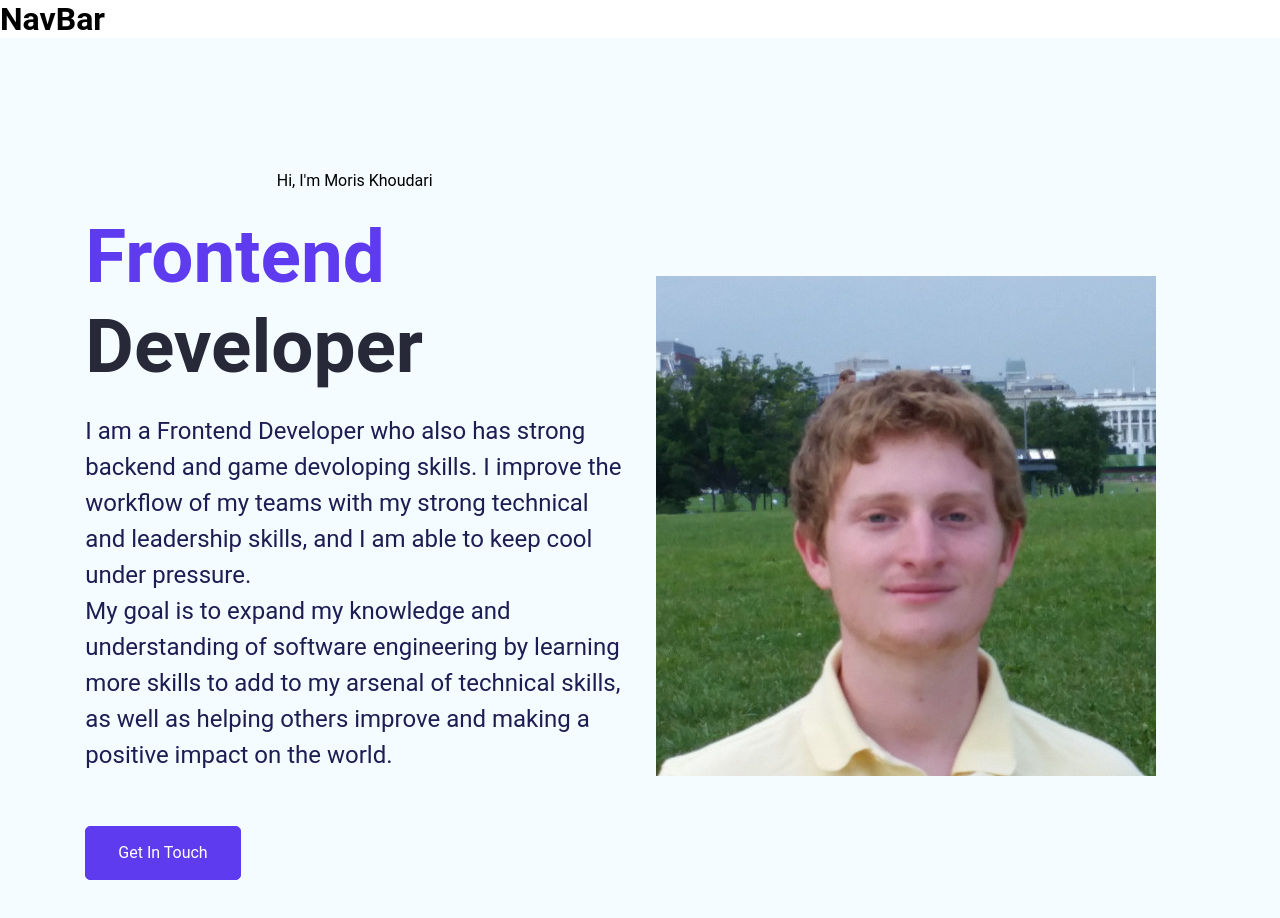
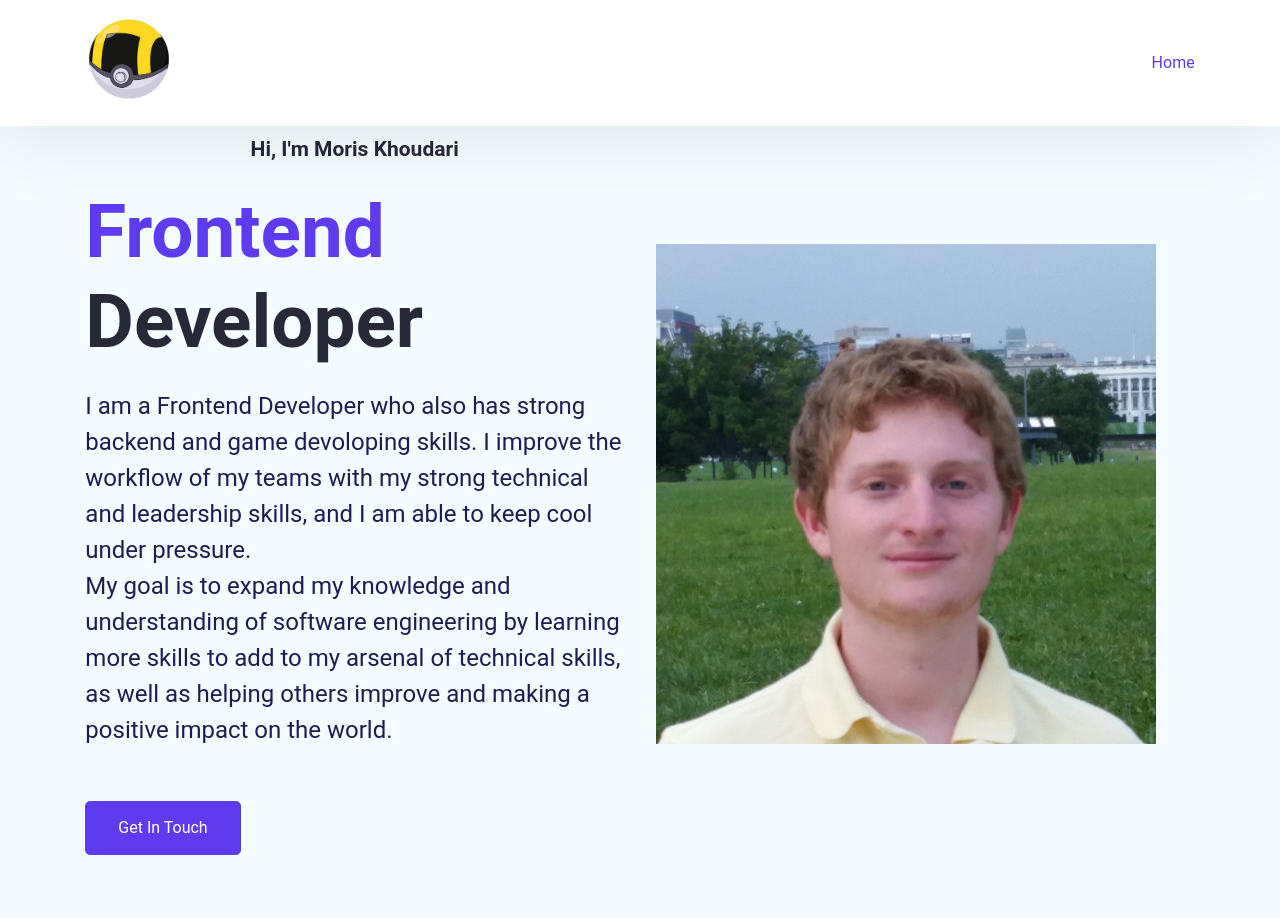
Before and after one commit to moris96/new-portfolio-react, a React (Create React App) app: page / in a window 1280 px wide. Shown: the top 918 px of the page. Built offline with nearby package versions, Linux system fonts and the light colour scheme; a web font is replaced by a local one.

Commit message:
added navbar

```diff
--- a/src/App.js
+++ b/src/App.js
@@ -1,6 +1,7 @@
 // import Main from "./pages/Main/Main";
 
-import All from "./All";
+// import All from "./All";
+import Main from "./pages/Main/Main";
 
 import { BrowserRouter as Router, Route, Routes } from "react-router-dom";
 import NavBar from "./components/NavBar/NavBar";
@@ -12,8 +13,8 @@ function App() {
         <div>
           <NavBar />
           <Routes>
-            <Route path="/" element={<All />} />
-            <Route path="*" element={<div>404 Not Found</div>} />
+            <Route path="/" element={<Main />} />
+            {/* <Route path="*" element={<div>404 Not Found</div>} /> */}
           </Routes>
         </div>
       </Router>
--- a/src/components/NavBar/NavBar.css
+++ b/src/components/NavBar/NavBar.css
@@ -0,0 +1,42 @@
+.navbar {
+    display: flex;
+    justify-content: space-between;
+    align-items: center;
+    padding: 15px 85.333px;
+    background: var(--white);
+    box-shadow: 0px 5.333px 80px 0 rgba(0, 0, 0, 0.1);
+    position: fixed;
+    top: 0;
+    left: 0;
+    right: 0;
+}
+
+.navbar-items > ul {
+    list-style: none;
+    display: flex;
+    align-items: flex-start;
+    gap: 42.667px;
+    text-decoration: none;
+}
+
+.navbar-items > ul > li > a {
+    text-decoration: none;
+}
+
+.navbar-content {
+    color: var(--darkblue);
+    font-size: 16px;
+    font-style: normal;
+    font-weight: 400;
+    line-height: 24px;
+    cursor: pointer;
+}
+
+.navbar-active-content {
+    color: var(--primary);
+}
+
+.nav-img {
+    width: 10%;
+    height: 10%;
+}
--- a/src/components/NavBar/NavBar.js
+++ b/src/components/NavBar/NavBar.js
@@ -6,14 +6,57 @@ import { Link } from "react-scroll";
 
 const NavBar = () => {
 
+    const [navActive, setNavActive] = useState(false);
 
+    const toggleNav = () => {
+      setNavActive(!navActive);
+    };
+
+    const closeMenu = () => {
+      setNavActive(false);
+    };
+
+    // useEffects
+    useEffect(() => {
+      const handleResize = () => {
+        if (window.innerWidth <= 500) {
+          closeMenu()
+        }
+      };
+
+      window.addEventListener("resize", handleResize);
+
+      return () => {
+        window.removeEventListener("resize", handleResize);
+      }
+    }, []);
+
+    useEffect(() => {
+      if (window.innerWidth <= 1200) {
+        closeMenu()
+      }
+    }, []);
 
 
 
   return (
-    <div>
-      <h1>NavBar</h1>
-    </div>
+    <nav className={`navbar ${navActive ? "active" : ""}`}>
+        <div>
+            <img src='../images/logo.png' alt='logo' className='nav-img' />
+        </div>
+        <a className={`nav-hamburger ${navActive ? "active" : ""}`} onClick={toggleNav}>
+            <span className='nav-hamburger-line' />
+            <span className='nav-hamburger-line' />
+            <span className='nav-hamburger-line' />
+        </a>
+        <div className={`navbar-items ${navActive ? "active" : ""}`}>
+            <ul>
+                <li>
+                    <Link onClick={closeMenu} activeClass='navbar-active-content' spy={true} smooth={true} offset={-70} duration={500} to='mainSection' className='navbar-content'>Home</Link>
+                </li>
+            </ul>
+        </div>
+    </nav>
   );
 };
 
--- a/src/pages/Main/Main.css
+++ b/src/pages/Main/Main.css
@@ -49,6 +49,18 @@
     display: flex;
 }
 
+/* fix this to make it appear above "Frontend" word!!! */
+.section-title1 {
+    color: var(--heading-color);
+    font-size: 21px;
+    text-align: right;
+    font-style: normal;
+    font-weight: 600;
+    line-height: 32px;
+    display: flex;
+    align-items: flex-start;
+}
+
 /* .main-section-img > img {
     width: 80%;
     height: 80%;
--- a/src/pages/Main/Main.js
+++ b/src/pages/Main/Main.js
@@ -6,7 +6,7 @@ const Main = () => {
     <section id='mainSection' className='main-section'>
         <div className='main-section-content-box'>
             <div className='main-section-content'>
-                <p className='section-title'>Hi, I'm Moris Khoudari</p>
+                <p className='section-title1'>Hi, I'm Moris Khoudari</p>
                 <h1 className='main-section-title'>
                     <span className='main-section-title-color'>Frontend</span>{" "}
                     <br/>
```
